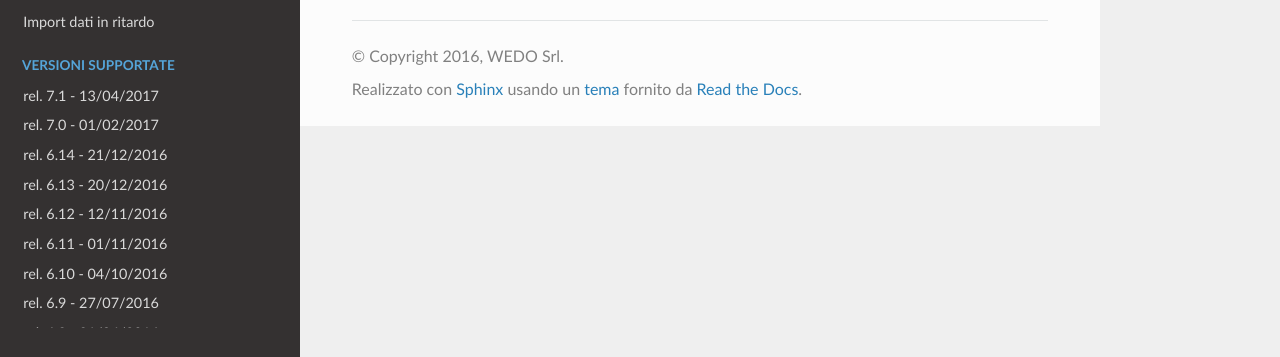
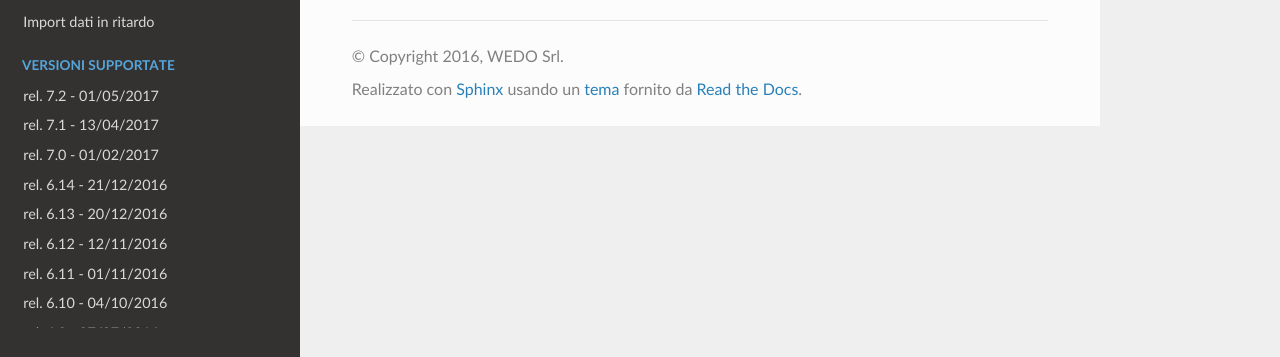
Before and after one commit to wedoit-io/doc-icommerce, a Sphinx documentation site: the page built from source/acquisizione-dati.rst, in a window 1280 px wide. Shown: the part 540-897 px from the top of the page. Built offline with Sphinx 7.4.7 and the Read the Docs theme 2.0.0, drawn with Linux system fonts in a browser that asks for light colours.

Commit message:
Update index.rst

```diff
--- a/source/index.rst
+++ b/source/index.rst
@@ -96,6 +96,7 @@ La documentazione è organizzata nelle seguenti sezioni:
   :maxdepth: 2
   :caption: Versioni supportate
 
+  release-7-2
   release-7-1
   release-7-0
   release-6-14
```
